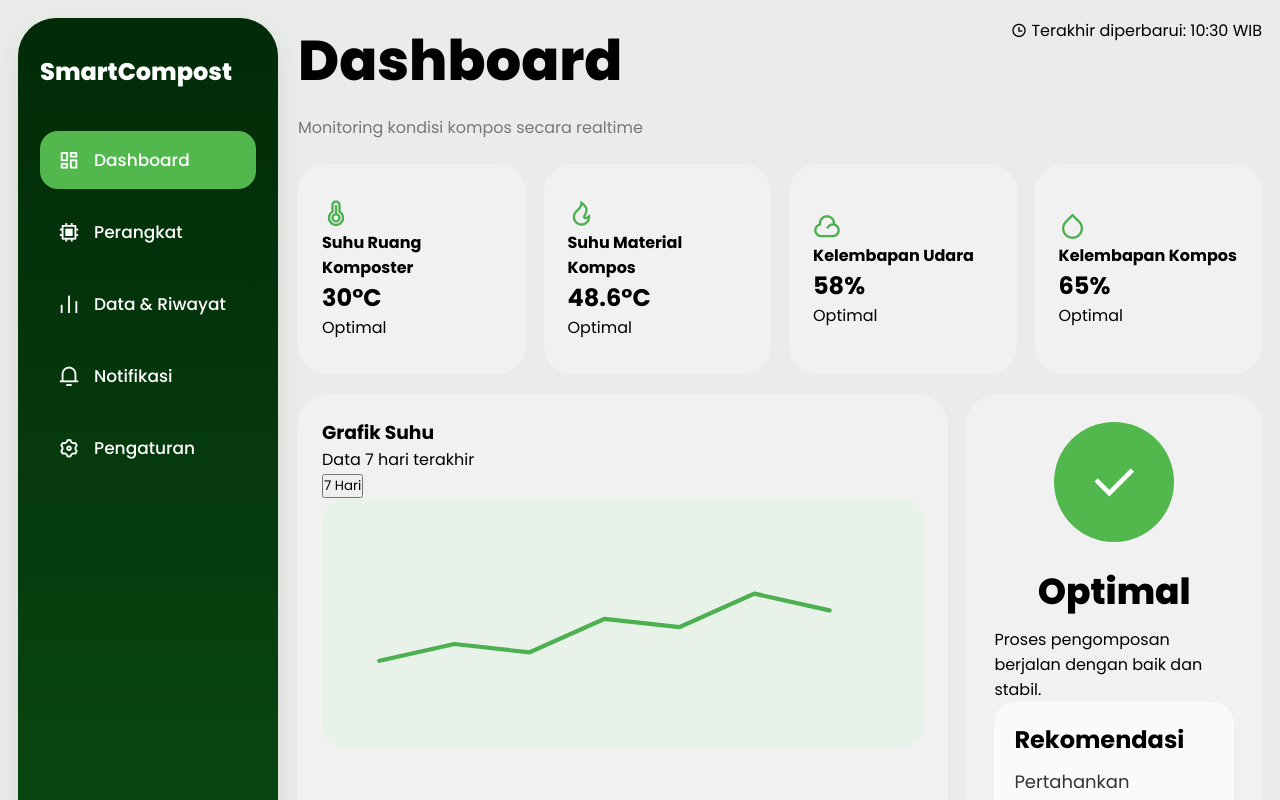
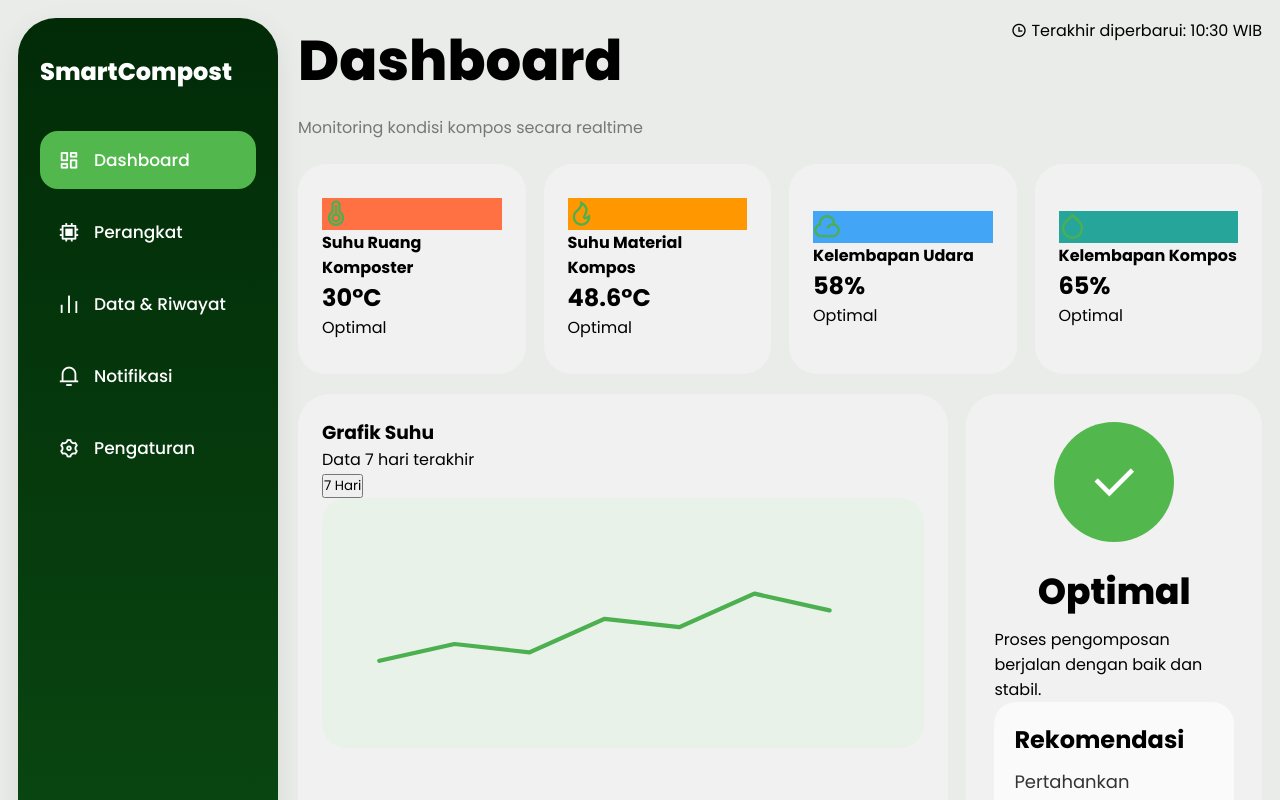
Before and after one commit to selametmaulana/Smart-Compost, a Vue app: page /dashboard in a window 1280 px wide. Shown: the top 800 px of the page. Built offline with nearby package versions, Linux system fonts and the light colour scheme.

Commit message:
Home Page

```diff
--- a/src/views/Dashboard.vue
+++ b/src/views/Dashboard.vue
@@ -62,7 +62,7 @@
       <!-- SENSOR -->
       <div class="sensor-grid">
 
-<!-- SUHU RUANG -->
+<!-- SUHU RUANG KOMPOSTER -->
 <div class="sensor-card">
   <div class="sensor-icon temp">
     <i class="ri-temp-hot-line"></i>
@@ -75,9 +75,9 @@
   </div>
 </div>
 
-<!-- SUHU KOMPOS -->
+<!-- SUHU MATERIAL KOMPOS -->
 <div class="sensor-card">
-  <div class="sensor-icon temp">
+  <div class="sensor-icon compost">
     <i class="ri-fire-line"></i>
   </div>
 
@@ -90,7 +90,7 @@
 
 <!-- KELEMBAPAN UDARA -->
 <div class="sensor-card">
-  <div class="sensor-icon humidity">
+  <div class="sensor-icon humidity-air">
     <i class="ri-cloud-line"></i>
   </div>
 
@@ -103,7 +103,7 @@
 
 <!-- KELEMBAPAN KOMPOS -->
 <div class="sensor-card">
-  <div class="sensor-icon oxygen">
+  <div class="sensor-icon humidity-compost">
     <i class="ri-drop-line"></i>
   </div>
 
@@ -455,6 +455,22 @@ body{
   color:#333;
 }
 
+.temp{
+  background:#FF7043;
+}
+
+.compost{
+  background:#FF9800;
+}
+
+.humidity-air{
+  background:#42A5F5;
+}
+
+.humidity-compost{
+  background:#26A69A;
+}
+
 /* RESPONSIVE */
 @media(max-width:1200px){
 
```
